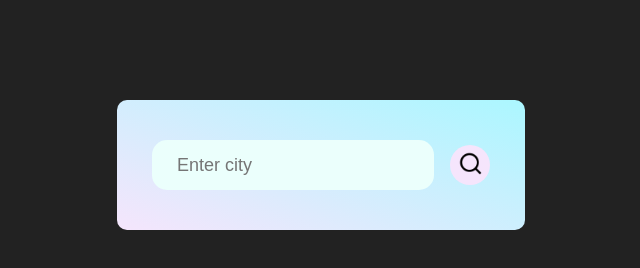
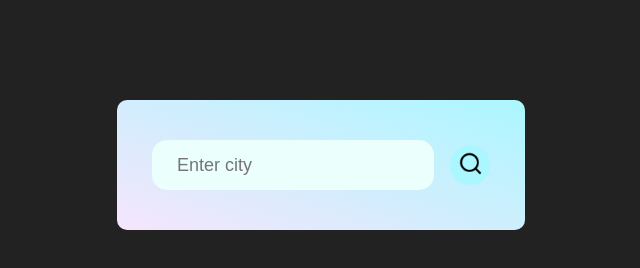
Before and after one commit to sibilashihab/Weather-App, a plain HTML site: page index.html in a window 1280 px wide. In both pictures the pointer is over the button 789 px from the left and 165 px from the top of the page. Shown: the whole page, without its empty margins (319-959 px from the left). Drawn offline with Linux system fonts and the light colour scheme.

Commit message:
changes to css

```diff
--- a/styles.css
+++ b/styles.css
@@ -51,6 +51,11 @@ body {
      width: 40px;
      height: 40px;
      cursor: pointer;
+}
+
+.search button:focus,
+.search button:hover {
+     background: #ABF7FF;
 }
 
 .search button img {
```
